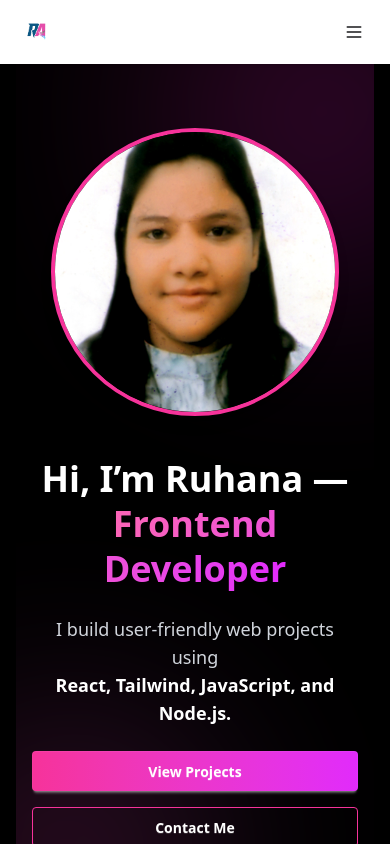
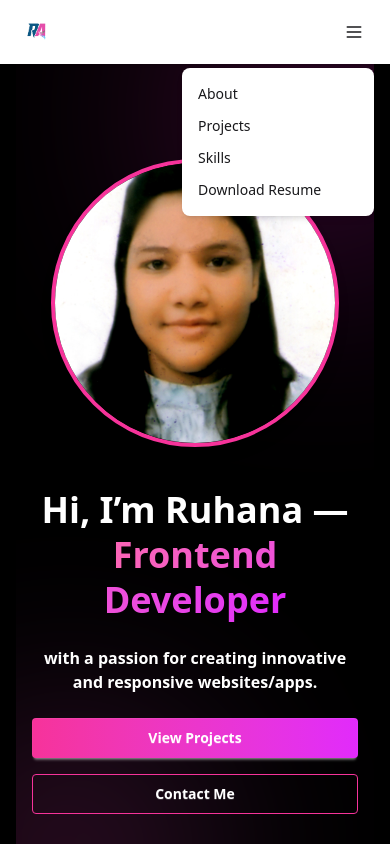
Before and after one commit to ruhanaatiq/ruhana-portfolio, a React (Vite) app: page / in a window 390 px wide. Both pictures are taken after a click on the button 354 px from the left and 32 px from the top of the page. Shown: the top 844 px of the page. Built offline with nearby package versions, Linux system fonts and the light colour scheme.

Commit message:
updated navbar hamburger menu and main tab logo

```diff
--- a/index.html
+++ b/index.html
@@ -1,8 +1,8 @@
-<!doctype html>
+<!DOCTYPE html>
 <html lang="en">
   <head>
     <meta charset="UTF-8" />
-    <link rel="icon" type="image/svg+xml" href="/vite.svg" />
+    <link rel="icon" type="image/svg+xml" href="/src/assets/logo.png" />
     <meta name="viewport" content="width=device-width, initial-scale=1.0" />
     <title>Ruhana Atiq Portfolio</title>
   </head>
--- a/src/components/Hero.jsx
+++ b/src/components/Hero.jsx
@@ -1,4 +1,5 @@
 import React from "react";
+import { motion } from "framer-motion";
 import heroImage from "../assets/RUHANA photo.jpg";
 
 const Hero = () => {
@@ -11,36 +12,57 @@ const Hero = () => {
       <div className="absolute top-[-100px] right-[-100px] w-[300px] h-[300px] bg-gradient-to-br from-pink-500 to-fuchsia-600 rounded-full blur-[120px] opacity-30 z-0"></div>
       <div className="absolute bottom-[-100px] left-[-100px] w-[300px] h-[300px] bg-gradient-to-tr from-pink-600 to-fuchsia-400 rounded-full blur-[100px] opacity-20 z-0"></div>
 
-      <div className="max-w-7xl mx-auto flex flex-col-reverse md:flex-row items-center justify-between gap-10 relative z-10">
+      <motion.div
+        className="max-w-7xl mx-auto flex flex-col-reverse md:flex-row items-center justify-between gap-10 relative z-10"
+        initial={{ opacity: 0, y: 50 }}
+        animate={{ opacity: 1, y: 0 }}
+        transition={{ duration: 0.8 }}
+      >
         {/* Text */}
-        <div className="w-full md:w-1/2 text-center md:text-left space-y-6">
+        <motion.div
+          className="w-full md:w-1/2 text-center md:text-left space-y-6"
+          initial={{ x: -50, opacity: 0 }}
+          animate={{ x: 0, opacity: 1 }}
+          transition={{ duration: 1 }}
+        >
           <h1 className="text-4xl md:text-5xl font-bold leading-tight">
             Hi, I’m Ruhana — <br />
             <span className="text-transparent bg-clip-text bg-gradient-to-r from-pink-400 to-fuchsia-500">
               Frontend Developer
             </span>
           </h1>
-          <p className="text-gray-300 text-lg">
-            I build user-friendly web projects using <br />
-            <span className="text-white font-semibold">
-              React, Tailwind, JavaScript, and Node.js.
-            </span>
+
+            <p className="text-white font-semibold">
+with a passion for creating innovative and responsive websites/apps.
           </p>
+
           <div className="flex flex-col md:flex-row gap-4 justify-center md:justify-start">
-            <a
+            <motion.a
               href="#projects"
               className="btn bg-gradient-to-r from-pink-500 to-fuchsia-500 text-white border-none"
+              whileHover={{ scale: 1.05 }}
+              whileTap={{ scale: 0.95 }}
             >
               View Projects
-            </a>
-            <a href="#contact" className="btn btn-outline text-white border-pink-500">
+            </motion.a>
+            <motion.a
+              href="#contact"
+              className="btn btn-outline text-white border-pink-500"
+              whileHover={{ scale: 1.05 }}
+              whileTap={{ scale: 0.95 }}
+            >
               Contact Me
-            </a>
+            </motion.a>
           </div>
-        </div>
+        </motion.div>
 
         {/* Image */}
-        <div className="w-full md:w-1/2 flex justify-center">
+        <motion.div
+          className="w-full md:w-1/2 flex justify-center"
+          initial={{ x: 50, opacity: 0 }}
+          animate={{ x: 0, opacity: 1 }}
+          transition={{ duration: 1 }}
+        >
           <div className="rounded-full overflow-hidden border-4 border-pink-500 shadow-lg w-72 h-72">
             <img
               src={heroImage}
@@ -48,8 +70,8 @@ const Hero = () => {
               className="w-full h-full object-cover"
             />
           </div>
-        </div>
-      </div>
+        </motion.div>
+      </motion.div>
     </section>
   );
 };
--- a/src/components/Navbar.jsx
+++ b/src/components/Navbar.jsx
@@ -1,4 +1,4 @@
-import React, { useState } from "react";
+import React, { useState, useEffect } from "react";
 import logo from "../assets/logo.png";
 
 const Navbar = () => {
@@ -11,6 +11,17 @@ const Navbar = () => {
     link.click();
   };
 
+  // Close menu on scroll or resize (optional UX improvement)
+  useEffect(() => {
+    const handleResizeOrScroll = () => setMenuOpen(false);
+    window.addEventListener("scroll", handleResizeOrScroll);
+    window.addEventListener("resize", handleResizeOrScroll);
+    return () => {
+      window.removeEventListener("scroll", handleResizeOrScroll);
+      window.removeEventListener("resize", handleResizeOrScroll);
+    };
+  }, []);
+
   return (
     <div className="navbar bg-base-100 sticky top-0 z-50 shadow px-4 md:px-10">
       {/* Left: Logo */}
@@ -20,49 +31,43 @@ const Navbar = () => {
         </a>
       </div>
 
-      {/* Middle: Menu links (hidden on mobile) */}
+      {/* Middle: Desktop Menu */}
       <div className="hidden md:flex gap-4">
         <a href="#about" className="btn btn-ghost text-sm">About</a>
         <a href="#projects" className="btn btn-ghost text-sm">Projects</a>
         <a href="#skills" className="btn btn-ghost text-sm">Skills</a>
       </div>
 
-      {/* Right: Resume button & hamburger */}
-      <div className="flex-none gap-2">
-        <button onClick={handleDownload} className="btn btn-outline btn-sm hidden md:block">
+      {/* Right: Resume & Hamburger */}
+      <div className="flex items-center gap-2 relative">
+        <button
+          onClick={handleDownload}
+          className="btn btn-outline border-pink-500 hover:bg-pink-400 btn-sm hidden md:block"
+        >
           Download Resume
         </button>
 
-        {/* Hamburger for small screens */}
-        <div className="dropdown dropdown-end md:hidden">
+        {/* Hamburger Icon */}
         <button
-            tabIndex={0}
-            className="btn btn-ghost btn-circle"
+          className="btn btn-ghost btn-circle md:hidden"
           onClick={() => setMenuOpen(!menuOpen)}
         >
-            <svg
-              xmlns="http://www.w3.org/2000/svg"
-              className="h-5 w-5"
-              fill="none"
-              viewBox="0 0 24 24"
-              stroke="currentColor"
-            >
-              <path strokeLinecap="round" strokeLinejoin="round" strokeWidth={2} d="M4 6h16M4 12h16M4 18h16" />
+          <svg xmlns="http://www.w3.org/2000/svg" className="h-5 w-5" fill="none"
+            viewBox="0 0 24 24" stroke="currentColor">
+            <path strokeLinecap="round" strokeLinejoin="round" strokeWidth={2}
+              d="M4 6h16M4 12h16M4 18h16" />
           </svg>
         </button>
 
+        {/* Mobile Dropdown */}
         {menuOpen && (
-            <ul
-              tabIndex={0}
-              className="menu menu-sm dropdown-content mt-3 z-[1] p-3 shadow bg-base-100 rounded-box w-52 space-y-2"
-            >
-              <li><a href="#about">About</a></li>
-              <li><a href="#projects">Projects</a></li>
-              <li><a href="#skills">Skills</a></li>
-              <li><button onClick={handleDownload}>Download Resume</button></li>
+          <ul className="absolute top-14 right-0 bg-base-100 w-48 p-4 rounded-lg shadow-md z-50 flex flex-col gap-3 text-sm">
+            <li><a href="#about" onClick={() => setMenuOpen(false)}>About</a></li>
+            <li><a href="#projects" onClick={() => setMenuOpen(false)}>Projects</a></li>
+            <li><a href="#skills" onClick={() => setMenuOpen(false)}>Skills</a></li>
+            <li><button onClick={() => { setMenuOpen(false); handleDownload(); }}>Download Resume</button></li>
           </ul>
         )}
-        </div>
       </div>
     </div>
   );
```
Lines whose indentation alone changed are shown as unchanged.
